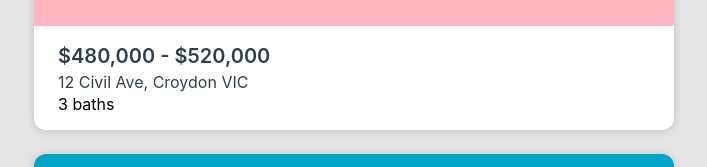
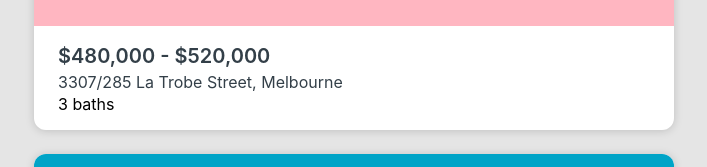
Before and after one commit to JakeLin/realestate, a React (Create React App) app: page / in a window 1280 px wide. Shown: the part 552-719 px from the top of the page, without its empty margins (286-993 px from the left). Built offline with nearby package versions, Linux system fonts and the light colour scheme.

Commit message:
Display real address

```diff
--- a/src/App.js
+++ b/src/App.js
@@ -16,7 +16,7 @@ function App() {
     <div className="App">
       <div>
         {listings.map((item) => {
-          return <ListingCard listing={item} />
+          return <ListingCard listing={item} key={item.listing.id} />
         })}
       </div>
     </div>
--- a/src/components/Address.js
+++ b/src/components/Address.js
@@ -1,11 +1,12 @@
 import './Address.css';
 
-function Address() {
-    return (
-      <div className="address">
-        12 Civil Ave, Croydon VIC
-      </div>
-    );
+function Address(props) {
+  const addressDisplay = `${props.address.display.shortAddress}, ${props.address.suburb}`;
+  return (
+    <div className="address">
+      {addressDisplay}
+    </div>
+  );
 }
 
 export default Address;
--- a/src/components/ListingCard.js
+++ b/src/components/ListingCard.js
@@ -12,7 +12,7 @@ function ListingCard(props) {
       <Carousel />
       <div className="listing-summary">
         <Price price={props.listing.listing.price} />
-        <Address />
+        <Address address={props.listing.listing.address} />
         <GeneralFeatures />
       </div>
     </div>
--- a/src/mockBackend/data.js
+++ b/src/mockBackend/data.js
@@ -1,4 +1,4 @@
-export default [
+const data = [
     {
        "listing":{
           "id":"137251906",
@@ -1587,11 +1587,6 @@ export default [
     },
     {
        "listing":{
-
-       }
-    },
-    {
-       "listing":{
           "id":"137019922",
           "address":{
              "display":{
@@ -2011,3 +2006,5 @@ export default [
        }
     }
  ];
+
+ export default data;
```
